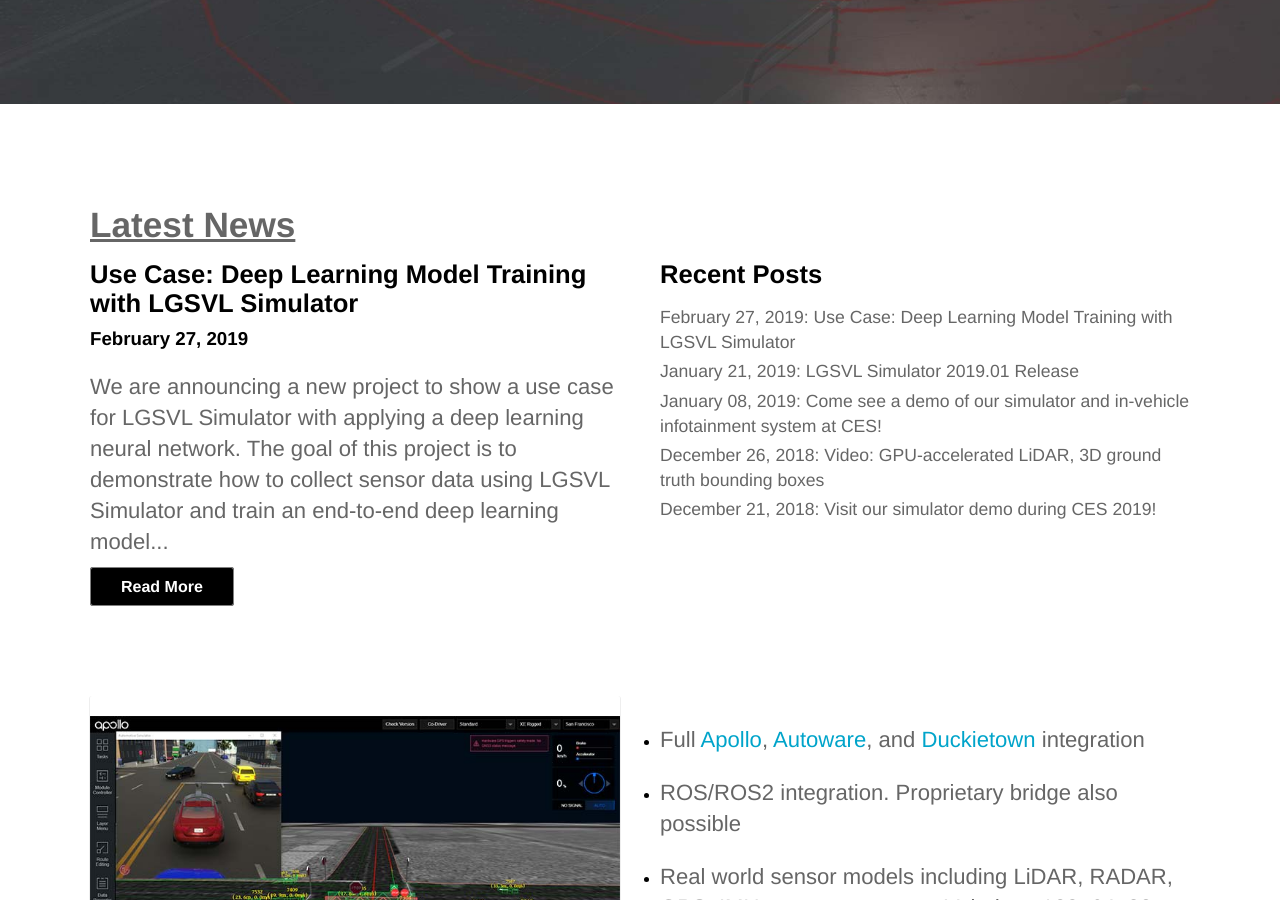
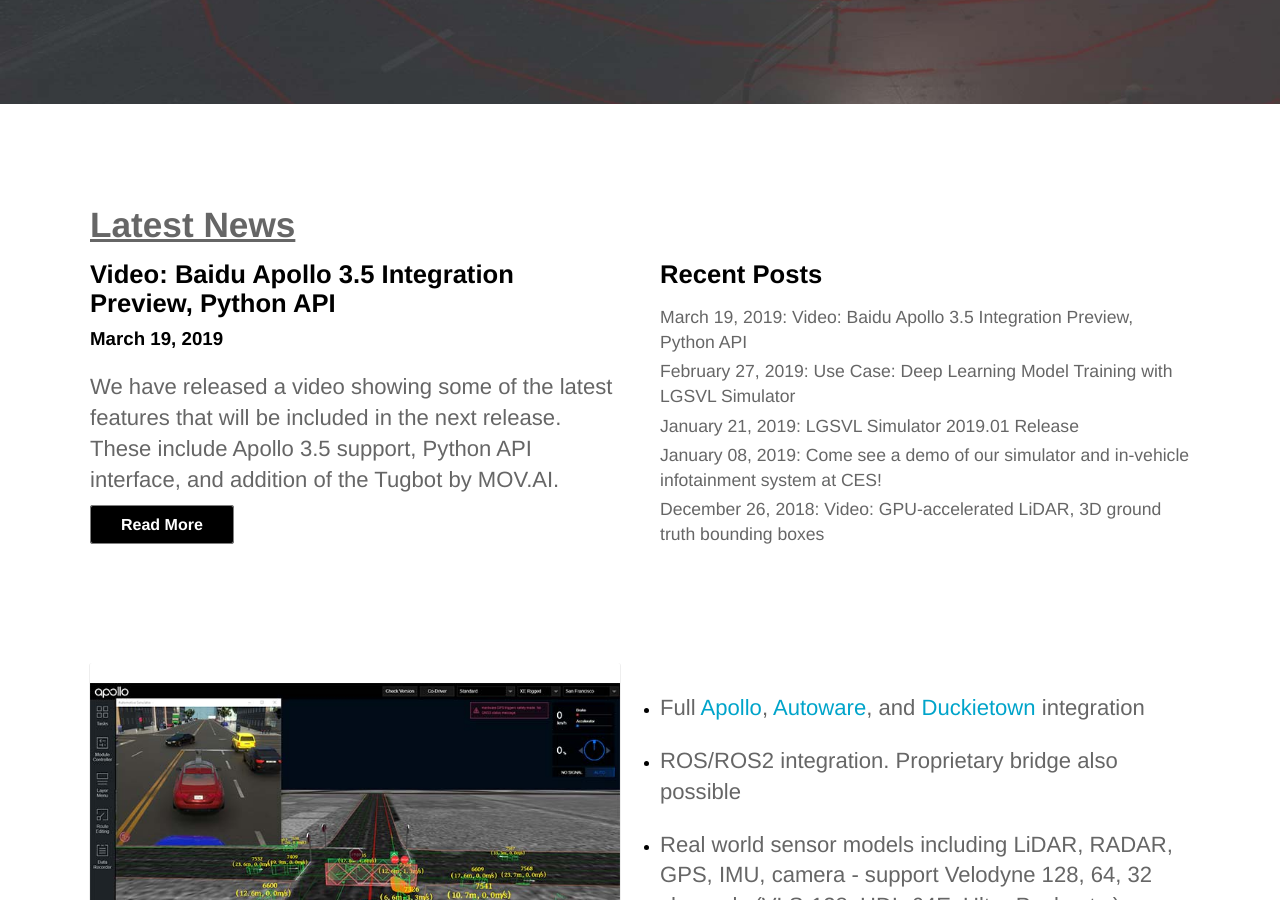
Before and after one commit to lgsvl/lgsvl.github.io, a Jekyll site: the page built from index.html, in a window 1280 px wide and 900 px high, scrolled down 569 px. Built offline with Jekyll 4.4.1, drawn with Linux system fonts in a browser that asks for light colours; nearby versions of some CDN libraries; comment, search, counter and statistics services are not loaded.

Commit message:
new blog post with sprint 4 video

```diff
--- /dev/null
+++ b/_posts/2019-03-19-sprint-04-video.md
@@ -0,0 +1,17 @@
+---
+date: 2019-03-19
+title: Video<span>&#58;</span> Baidu Apollo 3.5 Integration Preview, Python API
+author: Brian Shin
+excerpt: <p> We have released a video showing some of the latest features that will be included in the next release. These include Apollo 3.5 support, Python API interface, and addition of the Tugbot by MOV.AI. </p>
+---
+
+<div class="video-container">
+<iframe style="display:block;margin:auto;padding-top:20px;" width="560" height="315" src="https://www.youtube.com/embed/Q3f6w9mAMt8" frameborder="0" allow="accelerometer; autoplay; encrypted-media; gyroscope; picture-in-picture" allowfullscreen></iframe>
+</div>
+
+<br/>
+The upcoming April 2019 release of LGSVL Simulator will include support for Baidu's Apollo 3.5. Our new CyberRT bridge will enable data transfer between sensors in the simulator and Apollo 3.5. Additionally, we show a preview of the Python API interface for the simulator, which includes starting/stopping, adding ego/non-ego vehicles, and controlling the environment.
+
+Finally, we show the warehouse robot model we added for one of our partners, [MOV.AI](http://mov.ai){:target="_blank"}, which is integrated with ROS. The source for this particular model is available in our repository.
+
+Get our latest source code [here](https://github.com/lgsvl/simulator){:target="_blank"}.
```
Also changed, not shown: _posts/2018-12-26-sprint-03-video.md (+1 -1 lines).
